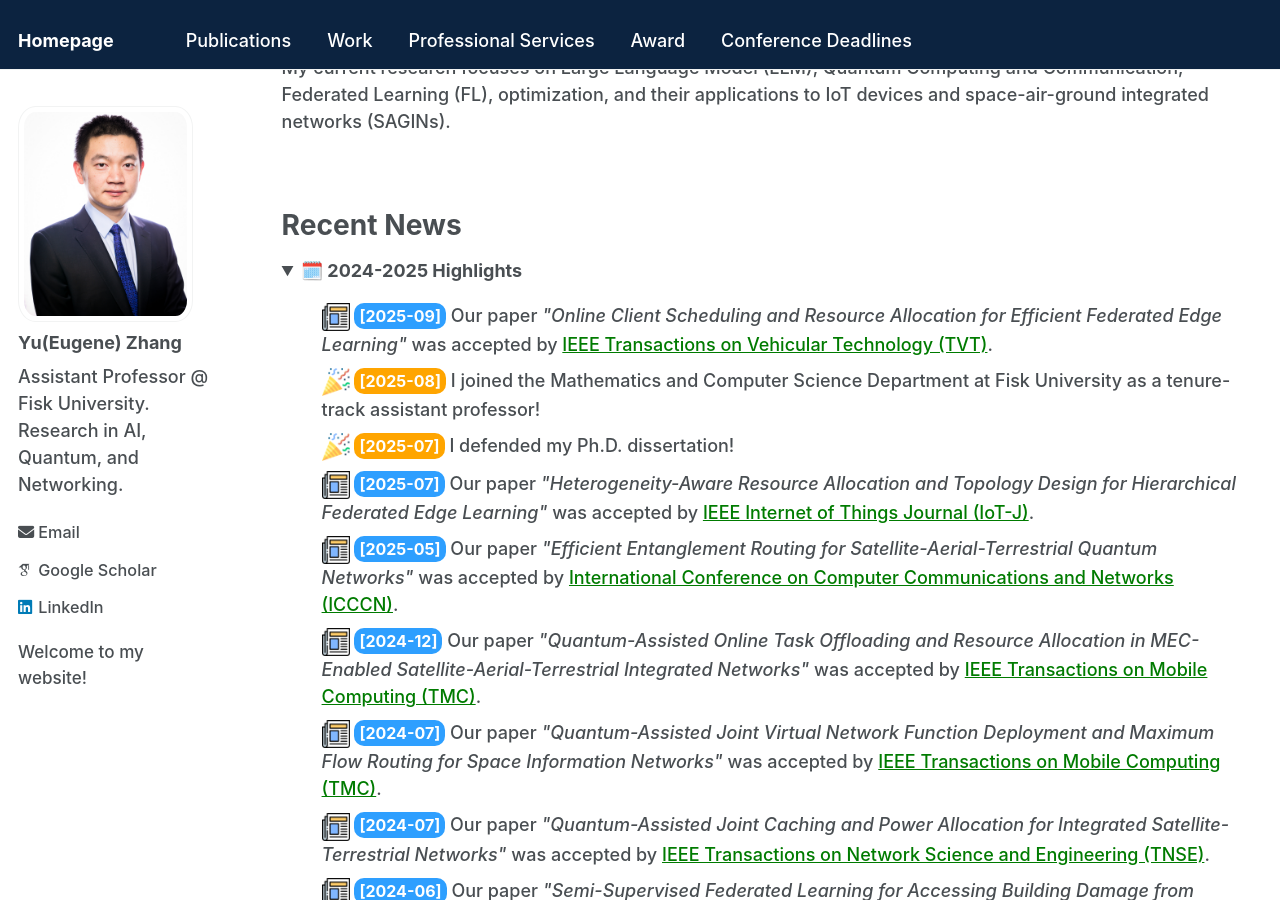
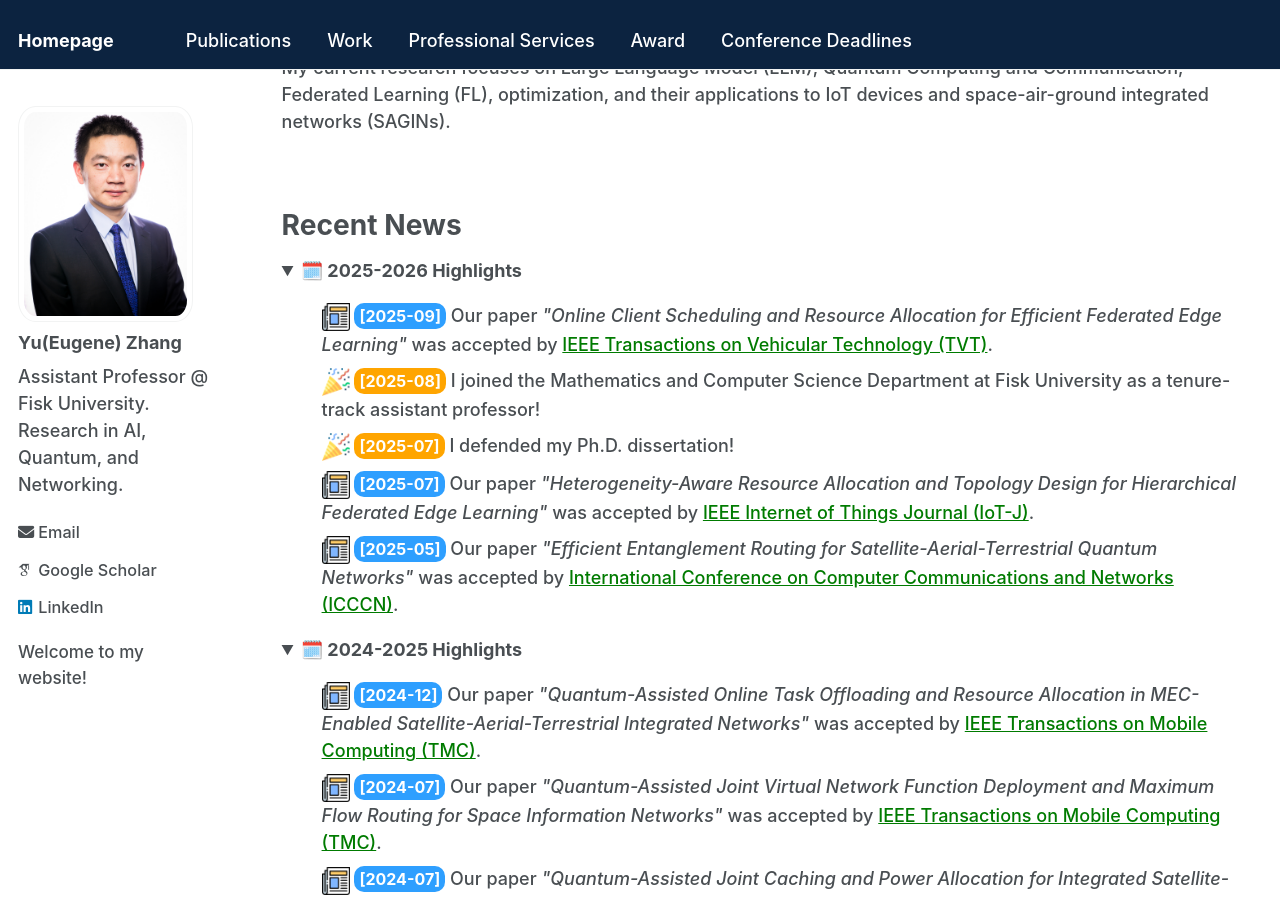
Before and after one commit to Yu-Zhang-Eugene/yu-zhang-eugene.github.io, a Jekyll site: the page built from _pages/about.md, in a window 1280 px wide and 900 px high, scrolled down 428 px. Built offline with Jekyll 4.4.1, drawn with Linux system fonts in a browser that asks for light colours; some web fonts are replaced; a script that is not in the unit is left out.

Commit message:
Update about page with 2024-2025 highlights
Added highlights for the 2024-2025 academic year.

```diff
--- a/_pages/about.md
+++ b/_pages/about.md
@@ -24,7 +24,7 @@ My current research focuses on Large Language Model (LLM), Quantum Computing and
 Recent News
 ======
 <details open>
-<summary><strong>🗓️ 2024-2025 Highlights</strong></summary>
+<summary><strong>🗓️ 2025-2026 Highlights</strong></summary>
 
 <ul style="list-style: none;">
     <li>
@@ -51,7 +51,13 @@ Recent News
     <img src="/images/newspaper.png" alt="news" class="news-icon-img">
     <span class="date-tag blue">[2025-05]</span> Our paper <em>"Efficient Entanglement Routing for Satellite-Aerial-Terrestrial Quantum Networks"</em> was accepted by <a href="http://www.icccn.org/" target="_blank" class="custom-link">International Conference on Computer Communications and Networks (ICCCN)</a>.
   </li>
+</ul>
+</details>
 
+<details open>
+<summary><strong>🗓️ 2024-2025 Highlights</strong></summary>
+
+<ul style="list-style: none;">
   <li>
     <img src="/images/newspaper.png" alt="news" class="news-icon-img">
     <span class="date-tag blue">[2024-12]</span> Our paper <em>"Quantum-Assisted Online Task Offloading and Resource Allocation in MEC-Enabled Satellite-Aerial-Terrestrial Integrated Networks"</em> was accepted by <a href="https://ieeexplore.ieee.org/xpl/RecentIssue.jsp?punumber=7755" target="_blank" class="custom-link">IEEE Transactions on Mobile Computing (TMC)</a>.
```
